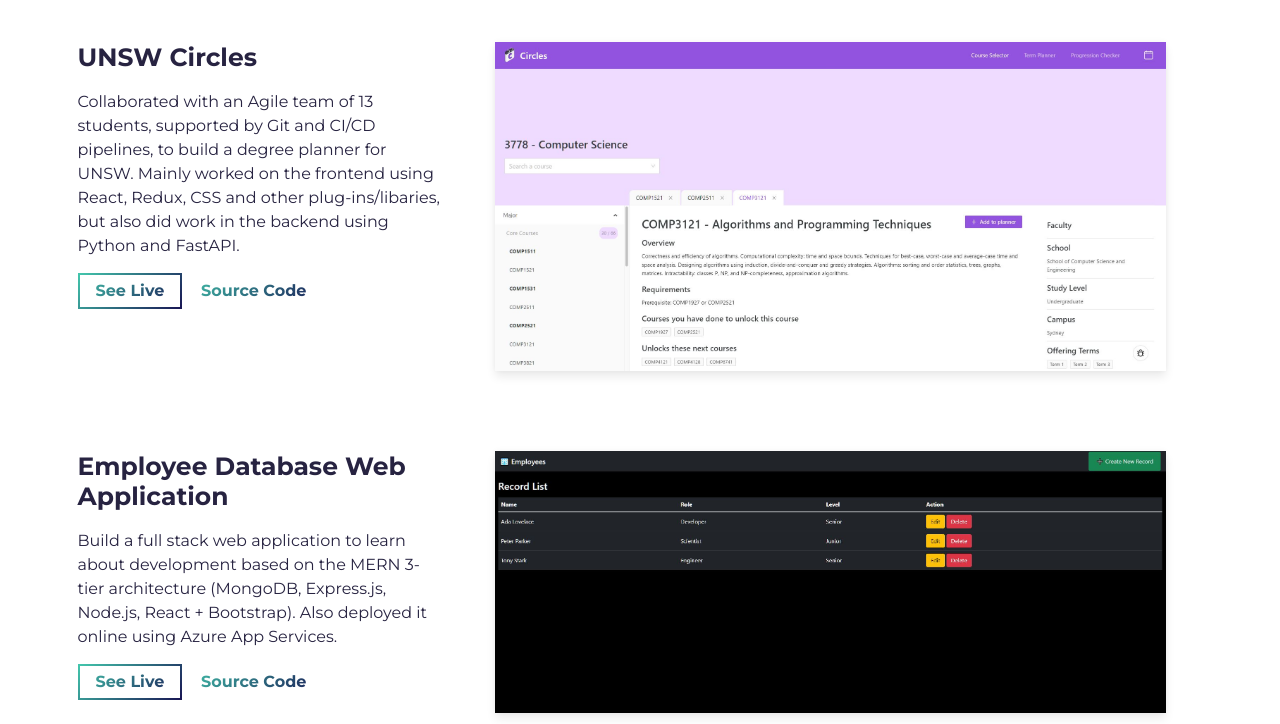
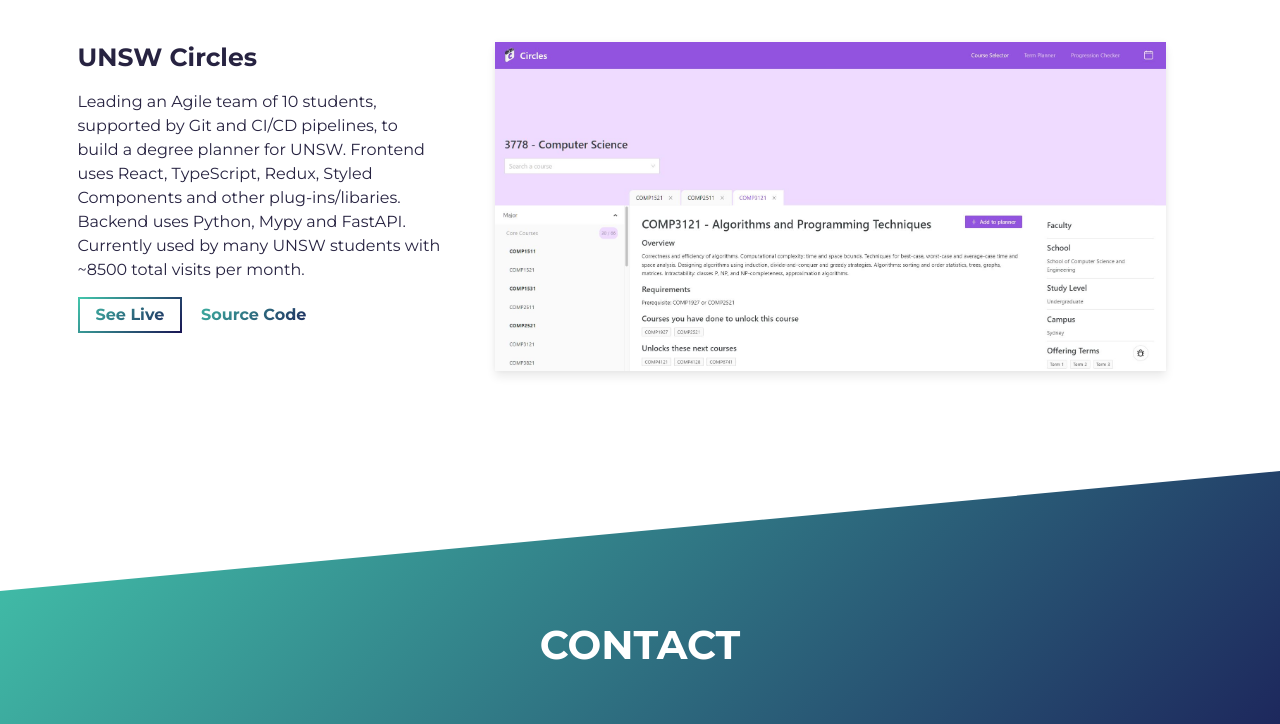
Before and after one commit to leonardo-fan/portfolio, a website built with Parcel: page src/index.html in a window 1280 px wide. Shown: the part 1471-2195 px from the top of the page. Built offline with nearby package versions, Linux system fonts and the light colour scheme.

Commit message:
update(info): resume, aboutme, projects

```diff
--- a/src/index.html
+++ b/src/index.html
@@ -1,11 +1,3 @@
-<!--
-  Hello!
-  -
-  Simplefolio is a clean and responsive portfolio template for Developers!
-  Originally created by Jacobo Martinez.
-  -
-  Github Repo: https://github.com/cobidev/simplefolio/
--->
 <!DOCTYPE html>
 <html lang="en" class="sr">
   <head>
@@ -76,7 +68,7 @@
                 I'm currently a Commerce (Information Systems) and Computer Science student in the Co-op Scholarship Program at UNSW.
               </p>
               <p class="about-wrapper__info-text">
-                My background so far lies in the intersection between business and technology across the banking, consulting, public sector and insurance industry.
+                My background so far lies in the intersection between business and technology across the software, banking, consulting, public sector and insurance industry.
               </p>
               <p class="about-wrapper__info-text">
                 However, software development is where I've realised my passion lies.
@@ -111,8 +103,9 @@
                 <h3 class="project-wrapper__text-title">UNSW Circles</h3>
                 <div>
                   <p class="mb-4">
-                    Collaborated with an Agile team of 13 students, supported by Git and CI/CD pipelines, to build a degree planner for UNSW.
-                    Mainly worked on the frontend using React, Redux, CSS and other plug-ins/libaries, but also did work in the backend using Python and FastAPI.
+                    Leading an Agile team of 10 students, supported by Git and CI/CD pipelines, to build a degree planner for UNSW.
+                    Frontend uses React, TypeScript, Redux, Styled Components and other plug-ins/libaries. Backend uses Python, Mypy and FastAPI.
+                    Currently used by many UNSW students with ~8500 total visits per month.
                   </p>
                 </div>
                 <a
@@ -147,57 +140,6 @@
                   alt="Project Image"
                   class="img-fluid"
                   src="assets/circles.jpg"
-                  />
-                </div>
-              </a>
-            </div>
-          </div>
-        </div>
-        <!-- /END Project -->
-
-        <!-- Notice: each .row is a project -->
-        <div class="row">
-          <div class="col-lg-4 col-sm-12">
-            <div class="project-wrapper__text load-hidden">
-              <h3 class="project-wrapper__text-title">Employee Database Web Application</h3>
-              <div>
-                <p class="mb-4">
-                  Build a full stack web application to learn about development based on the MERN 3-tier architecture
-                  (MongoDB, Express.js, Node.js, React + Bootstrap). Also deployed it online using Azure App Services.
-                </p>
-              </div>
-              <a
-                rel="noreferrer"
-                target="_blank"
-                class="cta-btn cta-btn--hero"
-                href="https://employeedatabaseeditor.azurewebsites.net/"
-              >
-                See Live
-              </a>
-              <a
-                rel="noreferrer"
-                target="_blank"
-                class="cta-btn text-color-main"
-                href="https://github.com/leonardo-fan/employee-database-editor-webapp"
-              >
-                Source Code
-              </a>
-            </div>
-          </div>
-          <div class="col-lg-8 col-sm-12">
-            <div class="project-wrapper__image load-hidden">
-              <a rel="noreferrer" href="https://employeedatabaseeditor.azurewebsites.net/" target="_blank">
-                <div
-                  data-tilt
-                  data-tilt-max="4"
-                  data-tilt-glare="true"
-                  data-tilt-max-glare="0.5"
-                  class="thumbnail rounded js-tilt"
-                >
-                  <img
-                    alt="Project Image"
-                    class="img-fluid"
-                    src="assets/employee-database-webapp.jpg"
                   />
                 </div>
               </a>
```
Also changed, not shown: package.json (+1 -11 lines), 1 other file.
